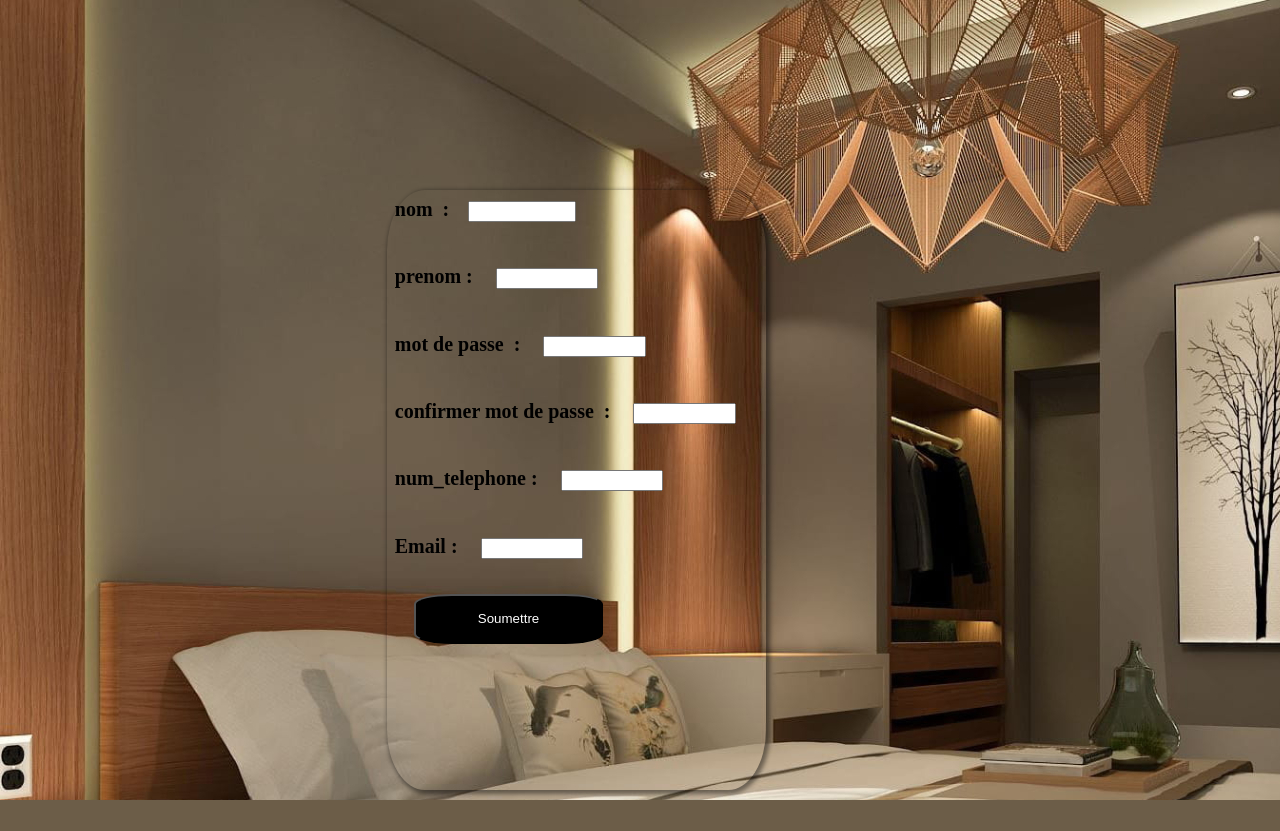
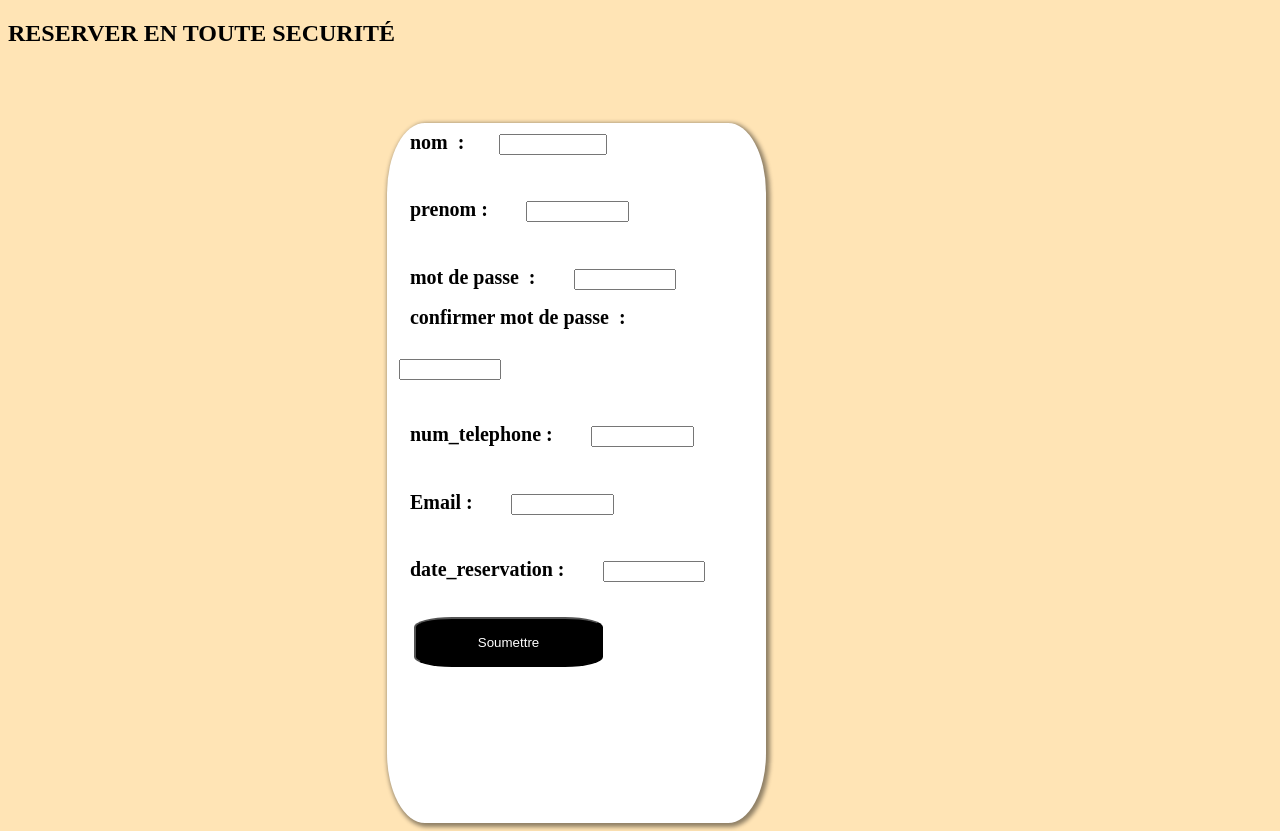
Before and after one commit to Gashu99/projet_reservation, a Django app: page /formreservation_chambre/ in a window 1280 px wide. Before the commit the page ends 800 px from the top, so only its background shows below. Run offline with Django 4.2, Linux system fonts and the light colour scheme; parts of the project's set-up code (start-up, migrations or seed data) failed here and were passed over.

Commit message:
mis a jour

```diff
--- a/Gestion_reservation/dall_diamm/forms.py
+++ b/Gestion_reservation/dall_diamm/forms.py
@@ -8,3 +8,4 @@ class formreservation_chambres(forms.Form):
     confirmpassword=forms.CharField(label='confirmer mot de passe  ',widget=forms.PasswordInput(attrs={'class': 'mdp'}))
     Tel=forms.IntegerField(label='num_telephone',required=True,widget=forms.NumberInput(attrs={'class': 'tel'}))
     mail=forms.EmailField(label='Email',required=True,widget=forms.EmailInput(attrs={'class': 'mail'}))
+    date_res=forms.DateField(label='date_reservation',required=True,widget=forms.DateTimeInput(attrs={'class': 'dr'}))
--- a/Gestion_reservation/dall_diamm/static/dall_diamm/css/formch.css
+++ b/Gestion_reservation/dall_diamm/static/dall_diamm/css/formch.css
@@ -1,17 +1,18 @@
 body{
-background-color: white;
-background-image: url("../images/chambre.jpg");
+background-color: moccasin;
+
 }
 form{
     width: 30%;
+    background-color: white;
     margin-left: 30%;
-    margin-top: 15%;
+    margin-top: 6%;
     border-radius: 10%;
     box-shadow: 2px 2px 4px 2px rgba(0, 0, 0, 0.44);
-    height: 600px;
+    height: 700px;
 }
 label{
-    margin: 2%;
+    margin: 6%;
     top: 1%;
     font-size: 20px;
     font-weight: bold;
--- a/Gestion_reservation/dall_diamm/templates/dall_diamm/formreservation_chambre.html
+++ b/Gestion_reservation/dall_diamm/templates/dall_diamm/formreservation_chambre.html
@@ -9,6 +9,7 @@
     <title>HELLO</title>
 </head>
 <body>
+    <h2>RESERVER EN TOUTE SECURITÉ</h2>
     <form method="post" action="" style="color: black;">
         {% csrf_token %}
         {{ form.as_p }}
--- a/Gestion_reservation/dall_diamm/views.py
+++ b/Gestion_reservation/dall_diamm/views.py
@@ -1,7 +1,7 @@
 from django.shortcuts import render,get_object_or_404,redirect
 from django.http import HttpResponse
 from django.template import loader
-from .models import chambre,personne
+from .models import chambre,personne,reserver_chambre
 from .forms import formreservation_chambres
 # Create your views here.
 def index(request):
@@ -17,9 +17,21 @@ def voiture(request):
 
 
 def form_inscription(request):
-    context={}
-    template=loader.get_template("dall_diamm/form_inscription.html")
-    return HttpResponse(template.render(context,request))
+    if request.method == 'POST':
+        nm = request.POST.get('nom')
+        prenom = request.POST.get('prenom')
+        email = request.POST.get('email')
+        mdp=request.POST.get('motdepasse')
+        cmdp=request.POST.get('confirmationmdp')
+        # Effectuez ici le traitement des données du formulaire
+        pers=personne(nom=nm,prenom=prenom,email=email,Tel='776777622')
+        pers.save()
+
+        return redirect("index")
+
+    else:
+        context={}
+    return render(request, 'dall_diamm/form_inscription.html',context)
 
 
 
@@ -44,10 +56,11 @@ def formreservation_chambre(request):
             cpa=form.cleaned_data['confirmpassword']
             tel=form.cleaned_data['Tel']
             mail=form.cleaned_data['mail']
-            pers=personne(nom=nom,prenom=pre,email=mail,Tel=tel)
-            pers.save()
+            if personne.objects.filter(nom=nom,prenom=pre,email=mail,Tel=tel).exists():
 
-            return redirect("index")
+                return redirect("index")
+            else:
+                return redirect('form_inscription')
     else:
         form=formreservation_chambres()
     context={'form':form}
```
Also changed, not shown: Gestion_reservation/dall_diamm/templates/dall_diamm/form_inscription.html (+5 -5 lines), Gestion_reservation/dall_diamm/templates/dall_diamm/index.html (+7 -7 lines).
